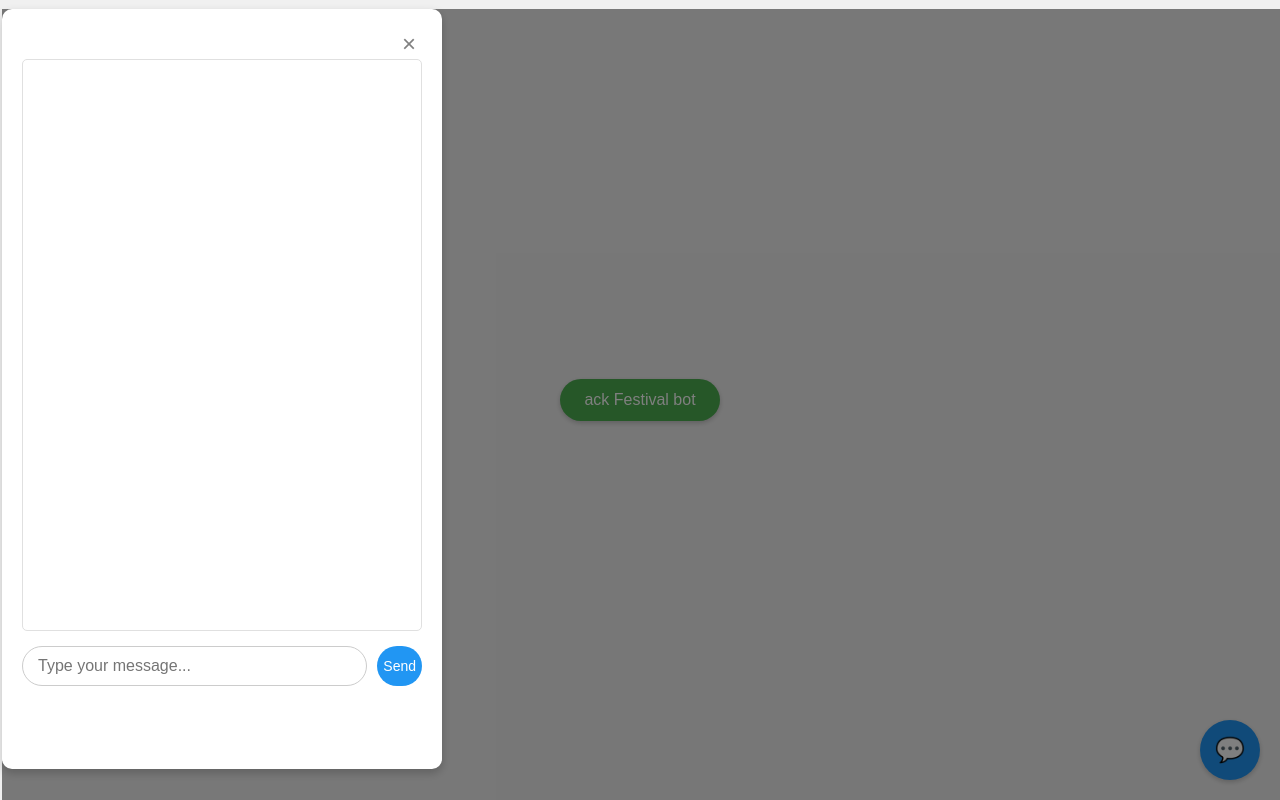
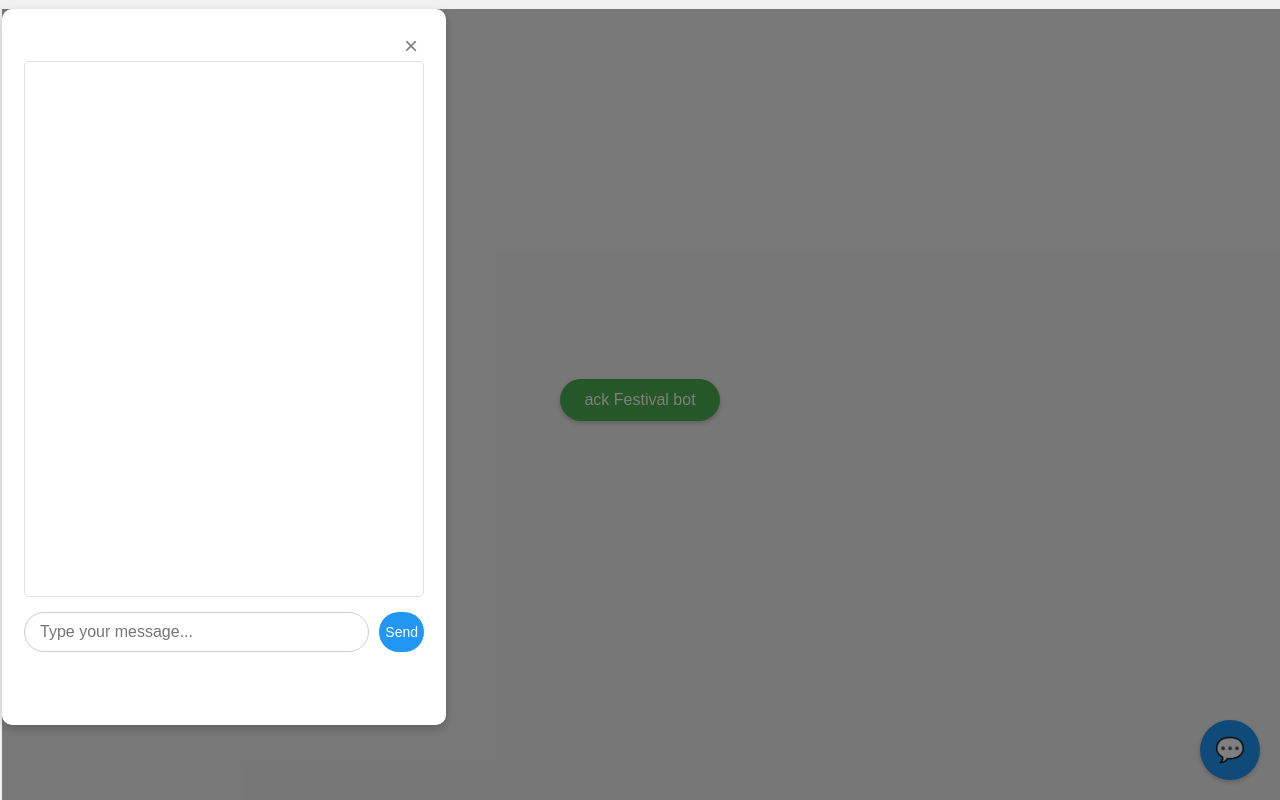
Before and after one commit to nantucketai/ackfestivals-nai-simple-bot-web, a plain HTML site: page index.html in a window 1280 px wide. Both pictures are taken after a click on the button "ack Festival bot". Drawn offline with Linux system fonts and the light colour scheme.

Commit message:
Update index.html

```diff
--- a/index.html
+++ b/index.html
@@ -70,13 +70,13 @@
 
         .modal-content {
             background-color: white;
-            padding: 20px;
+            padding: 22px;
             width: 90%;
             max-width: 400px;
             /* Reduced from 500px */
             border-radius: 10px;
             box-shadow: 0 4px 10px rgba(0, 0, 0, 0.2);
-            height: 90vh;
+            height: 84vh;
         }
 
         #chatbox {
```
